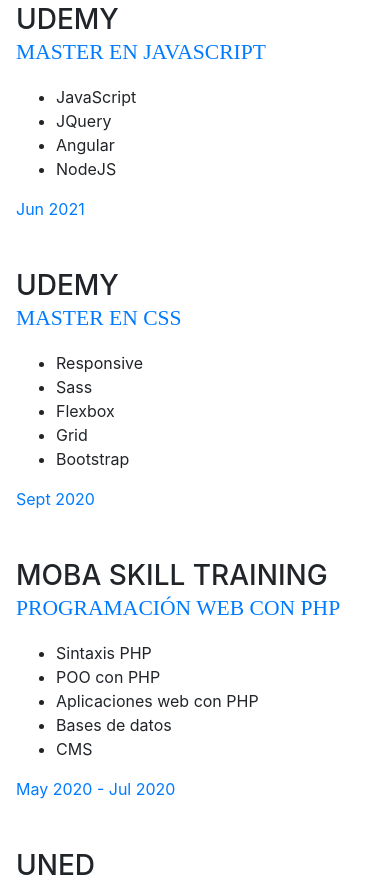
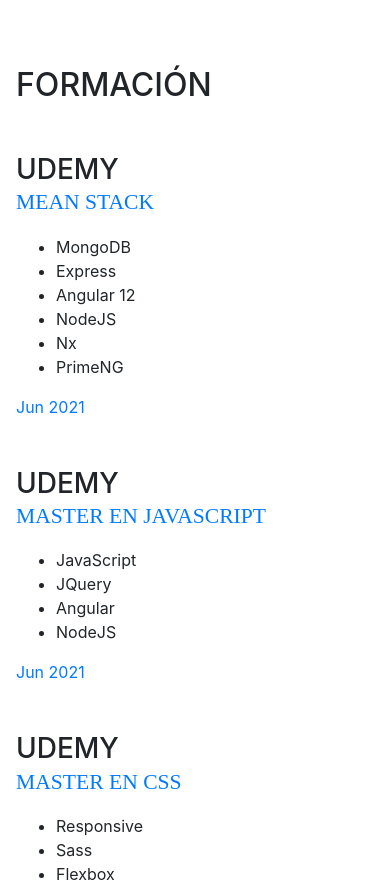
Before and after one commit to MCampos23/Resume-ES, a website with bundled scripts: page index.html in a window 390 px wide. Shown: the part 5041-5925 px from the top of the page. Built offline with nearby package versions, Linux system fonts and the light colour scheme; a web font is replaced by a local one.

Commit message:
responsive img changes and angular course link

```diff
--- a/css/mycss.css
+++ b/css/mycss.css
@@ -8,7 +8,7 @@
 .resume-section img{
     min-height:auto;
     min-width:auto;
-    height: 195px;
+
    }
 .card-body{
     min-height:auto;
@@ -62,8 +62,3 @@
 
 
 }
-@media (max-width:425px){
-    .card > a > img {
-        padding: 45px 30%;
-    }
-}
--- a/index.html
+++ b/index.html
@@ -315,6 +315,25 @@
         <div class="resume-item d-flex flex-column flex-md-row mb-5">
           <div class="resume-content mr-auto">
             <h3 class="mb-0">Udemy</h3>
+            <a href="img/Mean stack course.pdf" target="_blank">
+              <div class="subheading mb-3">Mean stack</div>
+            </a>
+            <ul>
+              <li>MongoDB</li>
+              <li>Express</li>
+              <li>Angular 12</li>
+              <li>NodeJS</li>
+              <li>Nx</li>
+              <li>PrimeNG</li>
+            </ul>
+          </div>
+          <div class="resume-date text-md-right">
+            <span class="text-primary">Jun 2021</span>
+          </div>
+        </div>
+        <div class="resume-item d-flex flex-column flex-md-row mb-5">
+          <div class="resume-content mr-auto">
+            <h3 class="mb-0">Udemy</h3>
             <a href="https://udemy-certificate.s3.amazonaws.com/image/UC-e7f1e5ea-bada-48a9-81da-4daab95b870f.jpg?v=1623140131000" target="_blank">
               <div class="subheading mb-3">Master en JavaScript</div>
             </a>
```
Also changed, not shown: 1 other file.
